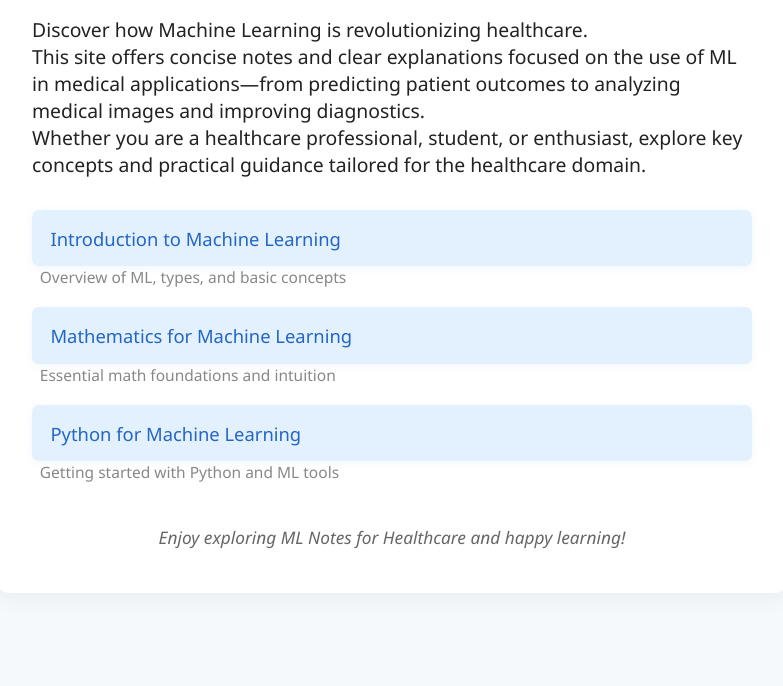
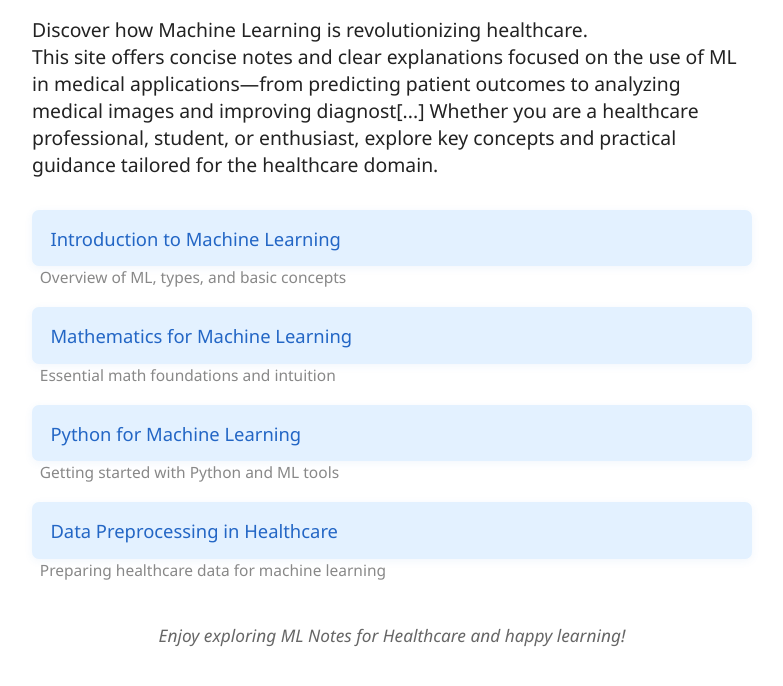
Before and after one commit to ggkrishna/ML-notes, a plain HTML site: page index.html in a window 1280 px wide. Shown: the part 182-868 px from the top of the page, without its empty margins (248-1031 px from the left). Before the commit the page ends 800 px from the top, so only its background shows below. Drawn offline with Linux system fonts and the light colour scheme.

Commit message:
Enhance content with data preprocessing section
Added a new section for data preprocessing in healthcare.

```diff
--- a/index.html
+++ b/index.html
@@ -72,7 +72,7 @@
         <h1>Welcome to ML Notes!</h1>
         <p class="intro">
             Discover how Machine Learning is revolutionizing healthcare.<br>
-            This site offers concise notes and clear explanations focused on the use of ML in medical applications—from predicting patient outcomes to analyzing medical images and improving diagnostics.<br>
+            This site offers concise notes and clear explanations focused on the use of ML in medical applications—from predicting patient outcomes to analyzing medical images and improving diagnost[...]
             Whether you are a healthcare professional, student, or enthusiast, explore key concepts and practical guidance tailored for the healthcare domain.
         </p>
         <div class="nav-section">
@@ -89,6 +89,10 @@
                     <a class="nav-link" href="python.html">Python for Machine Learning</a>
                     <span class="desc">Getting started with Python and ML tools</span>
                 </li>
+                <li>
+                    <a class="nav-link" href="data-preprocessing.html">Data Preprocessing in Healthcare</a>
+                    <span class="desc">Preparing healthcare data for machine learning</span>
+                </li>
             </ul>
         </div>
         <div class="footer">
```
